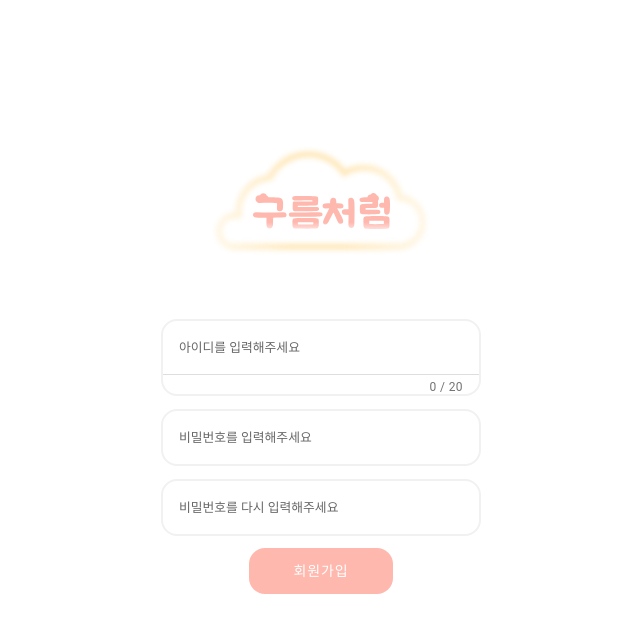
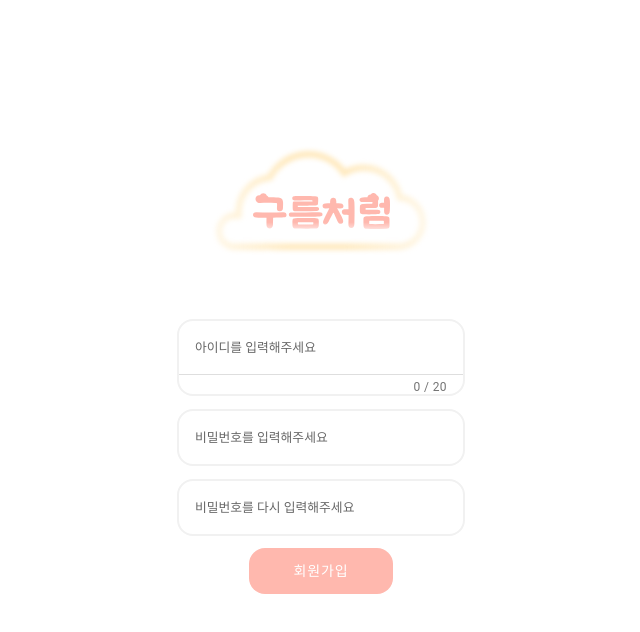
Before and after one commit to goormthon-Univ/TEAM_6, a React (Vite) app: page /signup in a window 1280 px wide. Shown: the top 632 px of the page, without its empty margins (319-959 px from the left). Built offline with nearby package versions, Linux system fonts and the light colour scheme; no server answers; a web font is replaced by a local one.

Commit message:
design: 입력칸 크기조정

```diff
--- a/src/pages/LoginPage/index.tsx
+++ b/src/pages/LoginPage/index.tsx
@@ -74,7 +74,7 @@ const IonIdInputBox = styled.div`
   justify-content: center;
   align-items: center;
 
-  width: 20rem;
+  width: 18rem;
 
   position: relative;
 `;
@@ -86,7 +86,7 @@ const IonInputBox = styled.div`
   justify-content: center;
   align-items: center;
 
-  width: 20rem;
+  width: 18rem;
 
   position: relative;
 `;
--- a/src/pages/SignupPage/index.tsx
+++ b/src/pages/SignupPage/index.tsx
@@ -89,7 +89,7 @@ const IonIdInputBox = styled.div`
   justify-content: center;
   align-items: center;
 
-  width: 20rem;
+  width: 18rem;
 
   position: relative;
 `;
@@ -101,7 +101,7 @@ const IonInputBox = styled.div`
   justify-content: center;
   align-items: center;
 
-  width: 20rem;
+  width: 18rem;
 
   position: relative;
 `;
```
